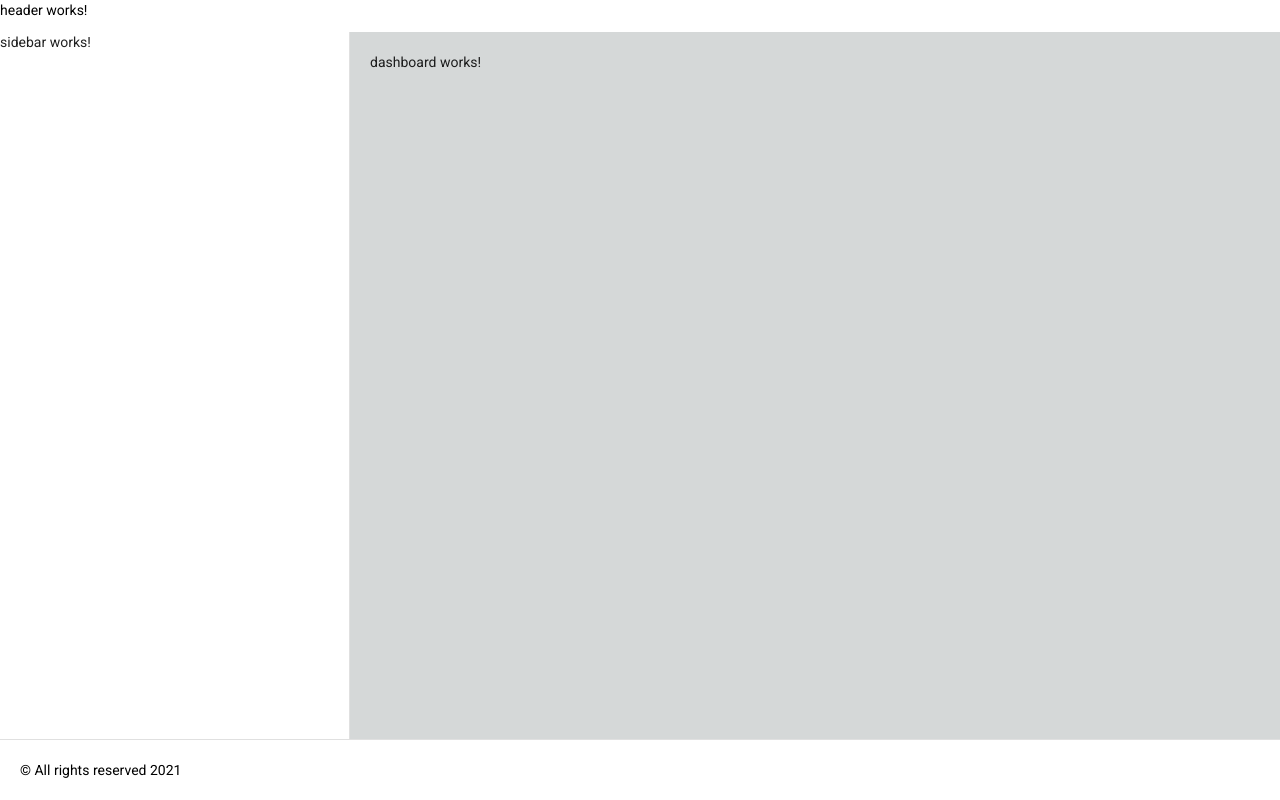
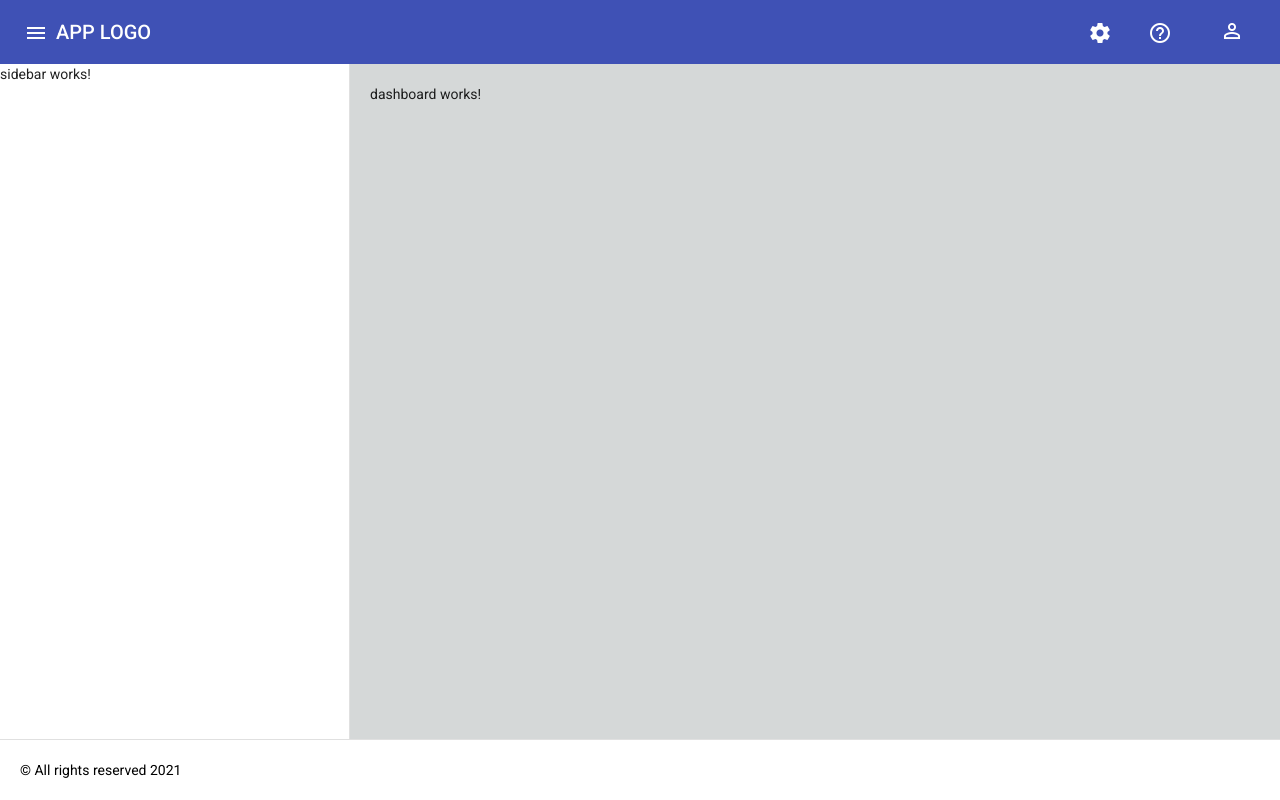
Before and after one commit to Prasadraj6897/Angular_Material_DashBoard, an Angular app: page / in a window 1280 px wide. Built offline with nearby package versions, Linux system fonts and the light colour scheme.

Commit message:
Added Angular Material for header

```diff
--- a/src/app/shared/components/header/header.component.css
+++ b/src/app/shared/components/header/header.component.css
@@ -0,0 +1,3 @@
+ul li {
+    list-style: none;
+  }
--- a/src/app/shared/components/header/header.component.html
+++ b/src/app/shared/components/header/header.component.html
@@ -1 +1,36 @@
-<p>header works!</p>
+<mat-toolbar color="primary">
+    <mat-toolbar-row>
+        <button mat-icon-button >
+            <mat-icon>menu</mat-icon>
+        </button>
+
+        <span> APP LOGO </span>
+
+        <div fxFlex fxLayout="row" fxLayoutAlign="flex-end">
+            <ul fxLayout="row" fxLayoutGap="20px">
+                <li>
+                    <button mat-icon-button>
+                        <mat-icon>settings</mat-icon>
+                    </button>
+                </li>
+                <li>
+                    <button mat-icon-button>
+                        <mat-icon>help_outline</mat-icon>
+                    </button>
+                </li>
+                <li>
+                    <button mat-button [matMenuTriggerFor]="menu">
+                        <mat-icon>person_outline</mat-icon>
+                    </button>
+                    <mat-menu #menu="matMenu">
+                        <button mat-menu-item>
+                            <mat-icon>exit_to_app</mat-icon>
+                            Sign out
+                        </button>
+                    </mat-menu>
+
+                </li>
+            </ul>
+        </div>
+    </mat-toolbar-row>
+</mat-toolbar>
```
Also changed, not shown: src/app/shared/shared.module.ts (+11 -1 lines).
